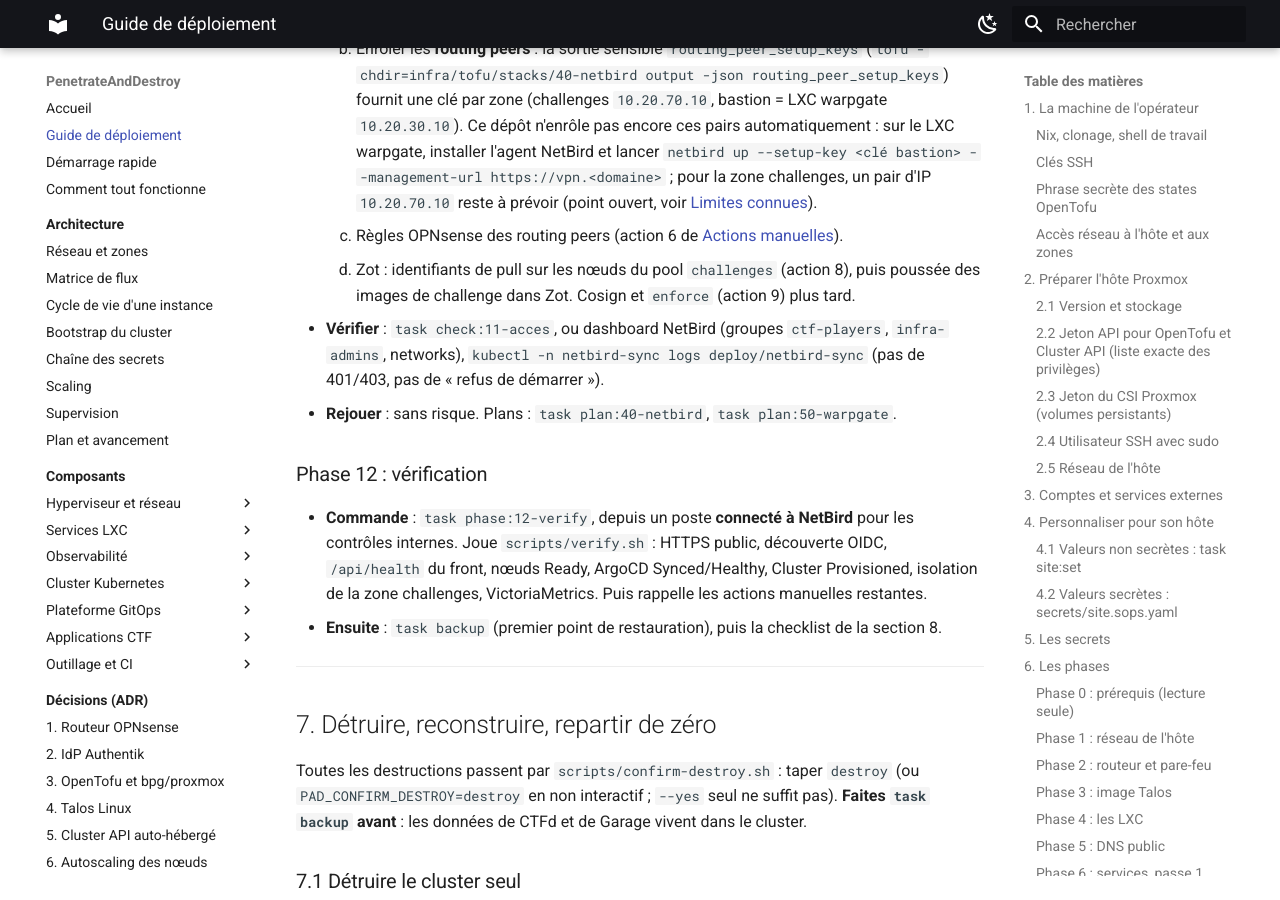
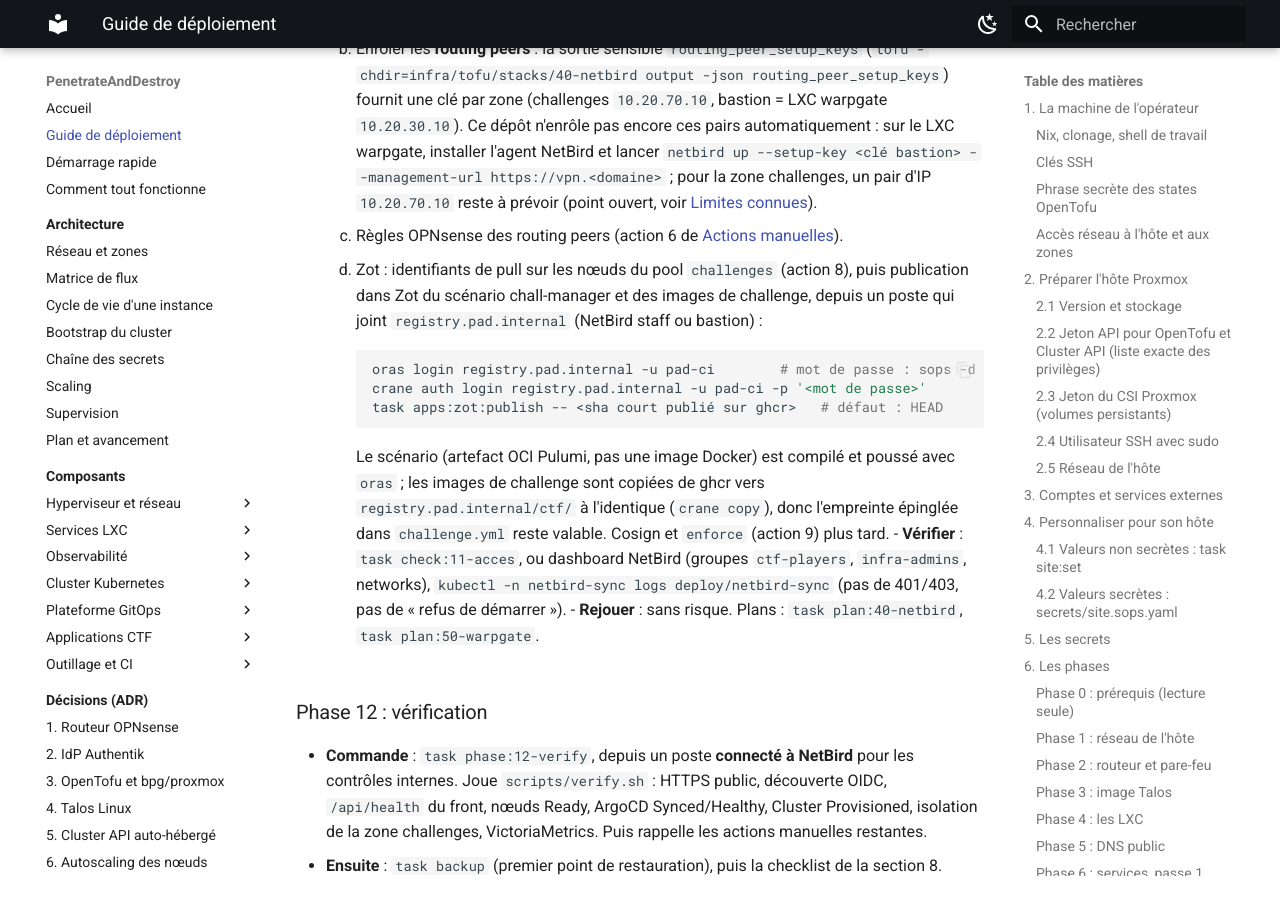
Before and after one commit to kim-tsr/penetrate-and-destroy, an MkDocs documentation site: the page built from docs/guide-deploiement.md, in a window 1280 px wide and 900 px high, scrolled down 16857 px. Built offline with MkDocs 1.6.1 and Material for MkDocs 9.7.7, drawn with Linux system fonts in a browser that asks for light colours.

Commit message:
feat(images): empreintes réelles épinglées (b9039cf), publication Zot du scénario et des images de challenge (task apps:zot:publish)
- scénario chall-manager : artefact OCI poussé dans Zot (registry.pad.internal), plus de registre CHANGEME
- retrait de l'entrée d'image Docker inexistante du scénario dans images.yml
- crane et oras dans le devshell

````diff
--- a/docs/guide-deploiement.md
+++ b/docs/guide-deploiement.md
@@ -443,7 +443,15 @@ Détail et vérification des signatures : [Images signées](operations/images-si
     1. Dashboard NetBird > *Team > Service Users* : créer un PAT pour `netbird-sync` → `gitops/apps/netbird-sync/secret.sops.yaml` (`NETBIRD_API_TOKEN`), et pour `pad-frontend-readonly` (rôle `auditor`) → `gitops/apps/frontend/secret.sops.yaml` (`NETBIRD_API_TOKEN`). Commit + push (ArgoCD redéploie). Ne jamais réutiliser le PAT de l'un pour l'autre.
     2. Enrôler les **routing peers** : la sortie sensible `routing_peer_setup_keys` (`tofu -chdir=infra/tofu/stacks/40-netbird output -json routing_peer_setup_keys`) fournit une clé par zone (challenges `10.20.70.10`, bastion = LXC warpgate `10.20.30.10`). Ce dépôt n'enrôle pas encore ces pairs automatiquement : sur le LXC warpgate, installer l'agent NetBird et lancer `netbird up --setup-key <clé bastion> --management-url https://vpn.<domaine>` ; pour la zone challenges, un pair d'IP `10.20.70.10` reste à prévoir (point ouvert, voir [Limites connues](reference/limites.md)).
     3. Règles OPNsense des routing peers (action 6 de [Actions manuelles](operations/actions-post-deploiement.md)).
-    4. Zot : identifiants de pull sur les nœuds du pool `challenges` (action 8), puis poussée des images de challenge dans Zot. Cosign et `enforce` (action 9) plus tard.
+    4. Zot : identifiants de pull sur les nœuds du pool `challenges` (action 8), puis publication dans Zot du scénario chall-manager et des images de challenge, depuis un poste qui joint `registry.pad.internal` (NetBird staff ou bastion) :
+
+        ```bash
+        oras login registry.pad.internal -u pad-ci        # mot de passe : sops -d secrets/credentials.sops.yaml
+        crane auth login registry.pad.internal -u pad-ci -p '<mot de passe>'
+        task apps:zot:publish -- <sha court publié sur ghcr>   # défaut : HEAD
+        ```
+
+        Le scénario (artefact OCI Pulumi, pas une image Docker) est compilé et poussé avec `oras` ; les images de challenge sont copiées de ghcr vers `registry.pad.internal/ctf/` à l'identique (`crane copy`), donc l'empreinte épinglée dans `challenge.yml` reste valable. Cosign et `enforce` (action 9) plus tard.
 - **Vérifier** : `task check:11-acces`, ou dashboard NetBird (groupes `ctf-players`, `infra-admins`, networks), `kubectl -n netbird-sync logs deploy/netbird-sync` (pas de 401/403, pas de « refus de démarrer »).
 - **Rejouer** : sans risque. Plans : `task plan:40-netbird`, `task plan:50-warpgate`.
 
````
Also changed, not shown: docs/reference/taches.md (+1 -0 lines), 9 other files.
